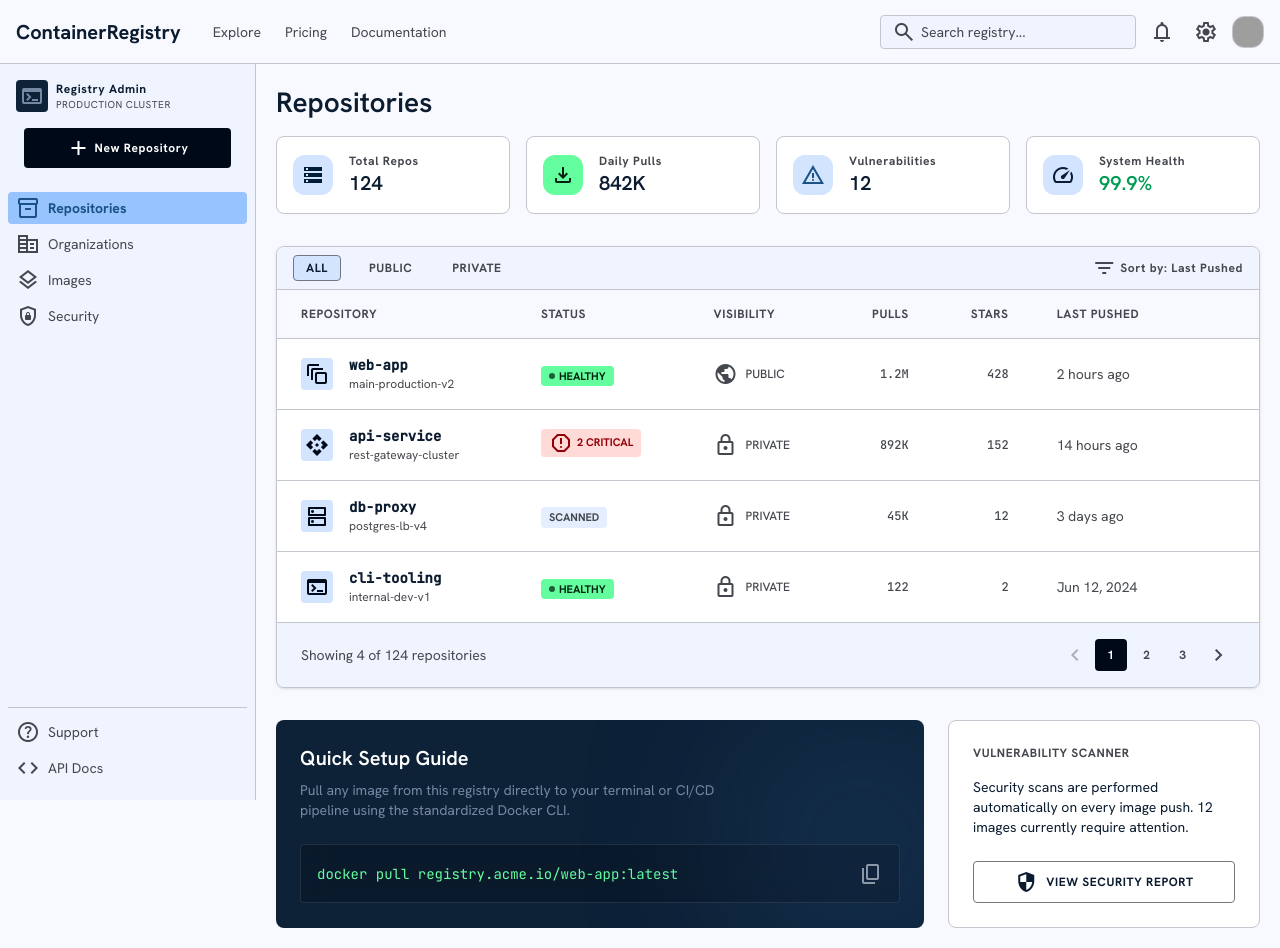
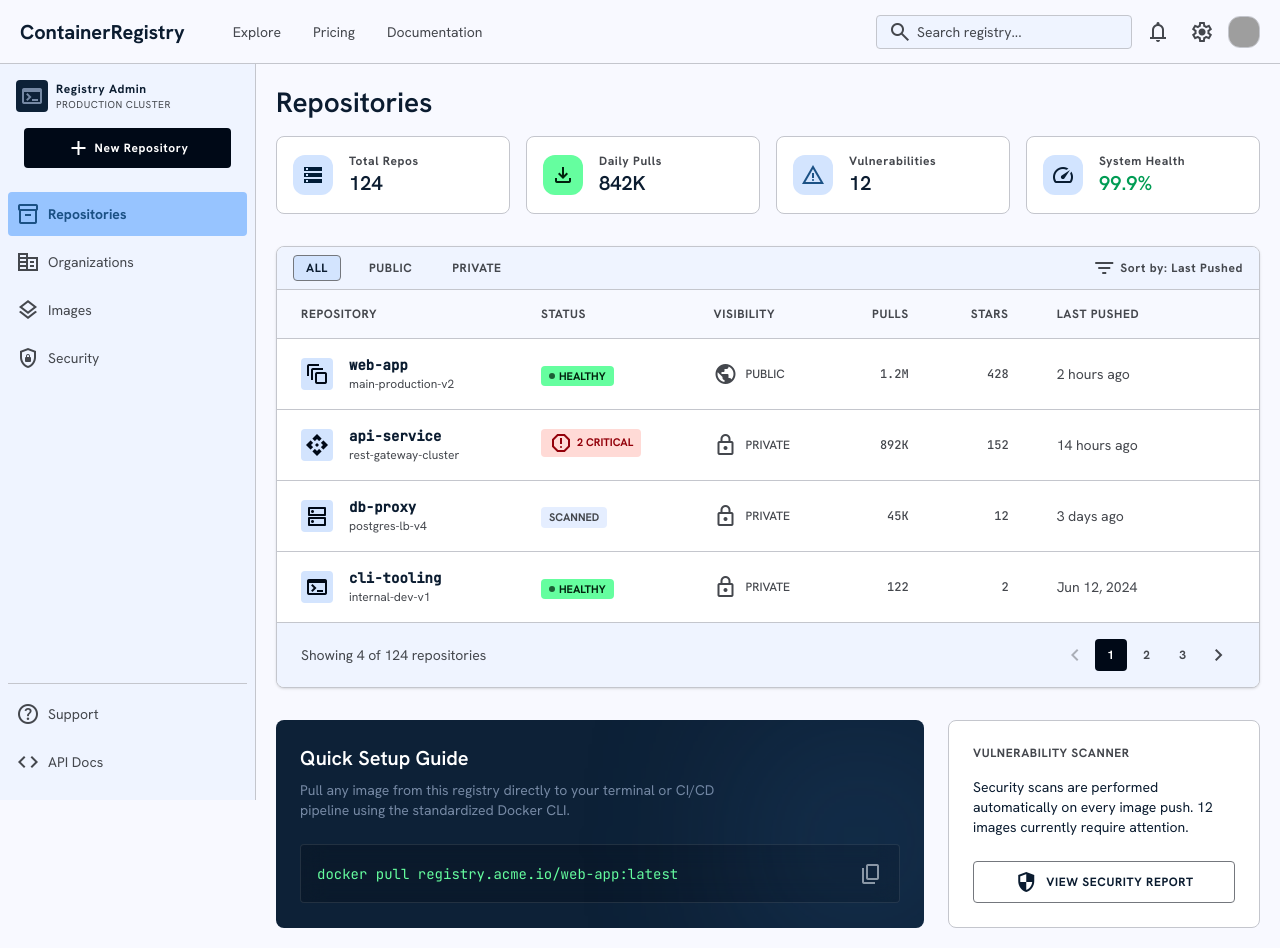
Before and after one commit to steveokay/oci-janus, a React (Vite) app in the folder frontend/: page /dashboard in a window 1280 px wide. Built offline with nearby package versions, Linux system fonts and the light colour scheme; no server answers; sample sign-in values are in the browser's storage; grey boxes are pictures that could not be loaded.

Commit message:
docs: add front-end-items.md task tracker and nav padding tweaks

```diff
--- a/frontend/src/routes/_authenticated.tsx
+++ b/frontend/src/routes/_authenticated.tsx
@@ -80,11 +80,12 @@ function TopNavBar() {
      * h-16 (64px) is the canonical top bar height used by both the nav and
      * the sidebar top offset (top-16 in SideNavBar).
      */
-    <header className="sticky top-0 z-50 h-16 bg-surface border-b border-outline-variant flex items-center px-md">
-      <div className="flex items-center justify-between w-full max-w-[1440px] mx-auto">
+    <header className="sticky top-0 z-50 h-16 bg-surface border-b border-outline-variant w-full">
+      {/* w-full so justify-between spreads items edge-to-edge across the full nav width */}
+      <div className="flex items-center justify-between h-full px-gutter w-full">
 
         {/* ── Left: wordmark + primary nav links ─────────────────────────── */}
-        <div className="flex items-center gap-xl">
+        <div className="flex items-center gap-[48px]">
           {/*
            * Wordmark — text only, no icon prefix, matching the reference design.
            * gap-xl (32px) between wordmark and nav links matches the reference's
@@ -95,7 +96,7 @@ function TopNavBar() {
           </span>
 
           {/* Top-level marketing/docs nav — lower visual weight than the wordmark */}
-          <nav className="hidden md:flex items-center gap-lg">
+          <nav className="hidden md:flex items-center gap-[32px]">
             <a
               href="#"
               className="text-body-md text-on-surface-variant hover:text-primary transition-colors"
@@ -272,7 +273,7 @@ function SideNavBar() {
       </button>
 
       {/* ── Main navigation links ────────────────────────────────────────── */}
-      <nav className="flex flex-col gap-xs flex-1" aria-label="Main navigation">
+      <nav className="flex flex-col gap-1 flex-1" aria-label="Main navigation">
         {mainNavItems.map((item) => (
           <SideNavLink key={item.to} item={item} />
         ))}
@@ -308,7 +309,7 @@ function SideNavLink({ item }: { item: NavItem }) {
     <Link
       to={item.to}
       className={[
-        'flex items-center gap-sm px-sm py-xs rounded-lg text-body-md transition-colors',
+        'flex items-center gap-sm px-sm py-2.5 rounded-lg text-body-md transition-colors',
         item.active
           ? 'bg-secondary-container text-on-secondary-container font-bold'
           : 'text-on-surface-variant hover:bg-surface-variant hover:text-on-surface',
```
Also changed, not shown: 1 other file (tests, documents, lock files or other folders).
